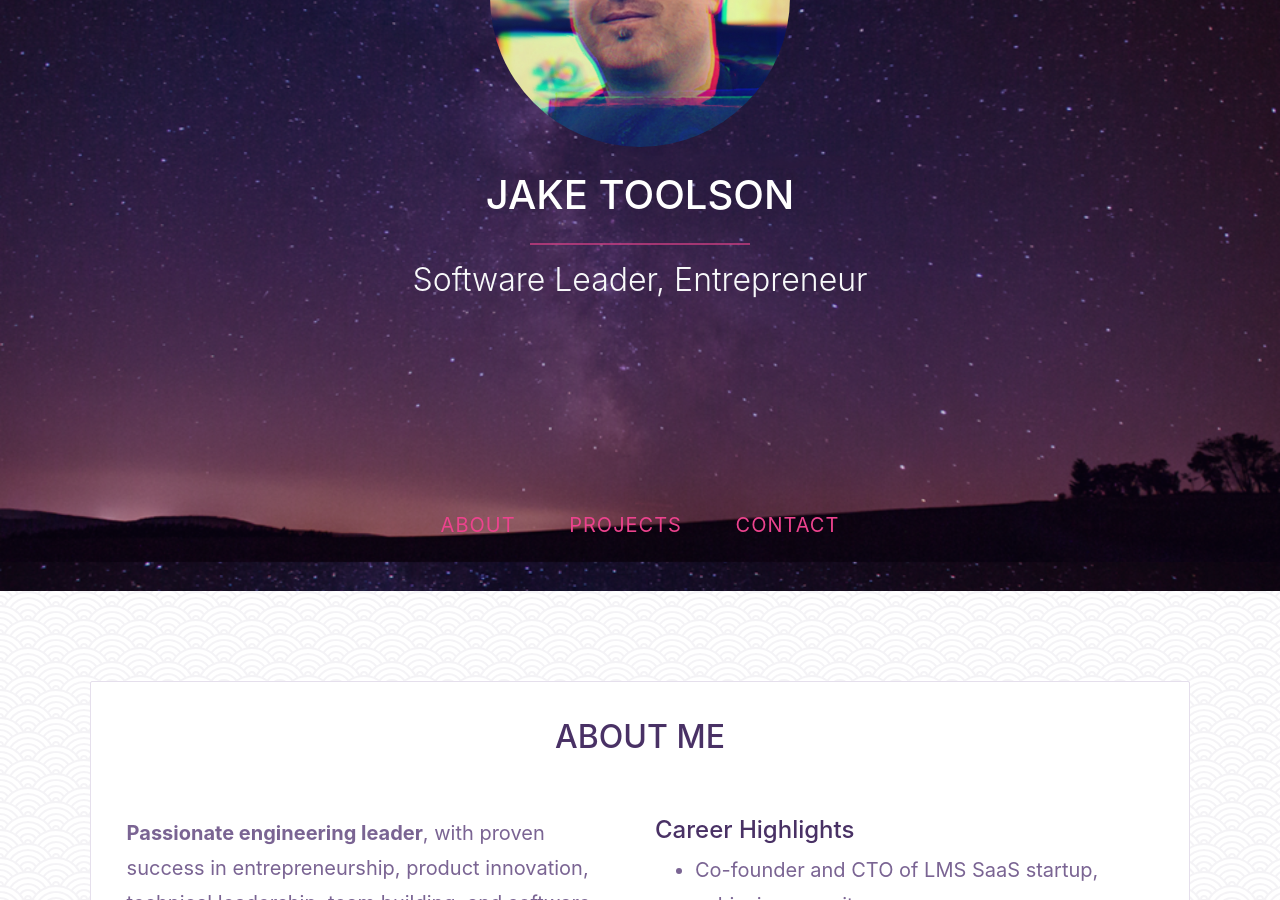
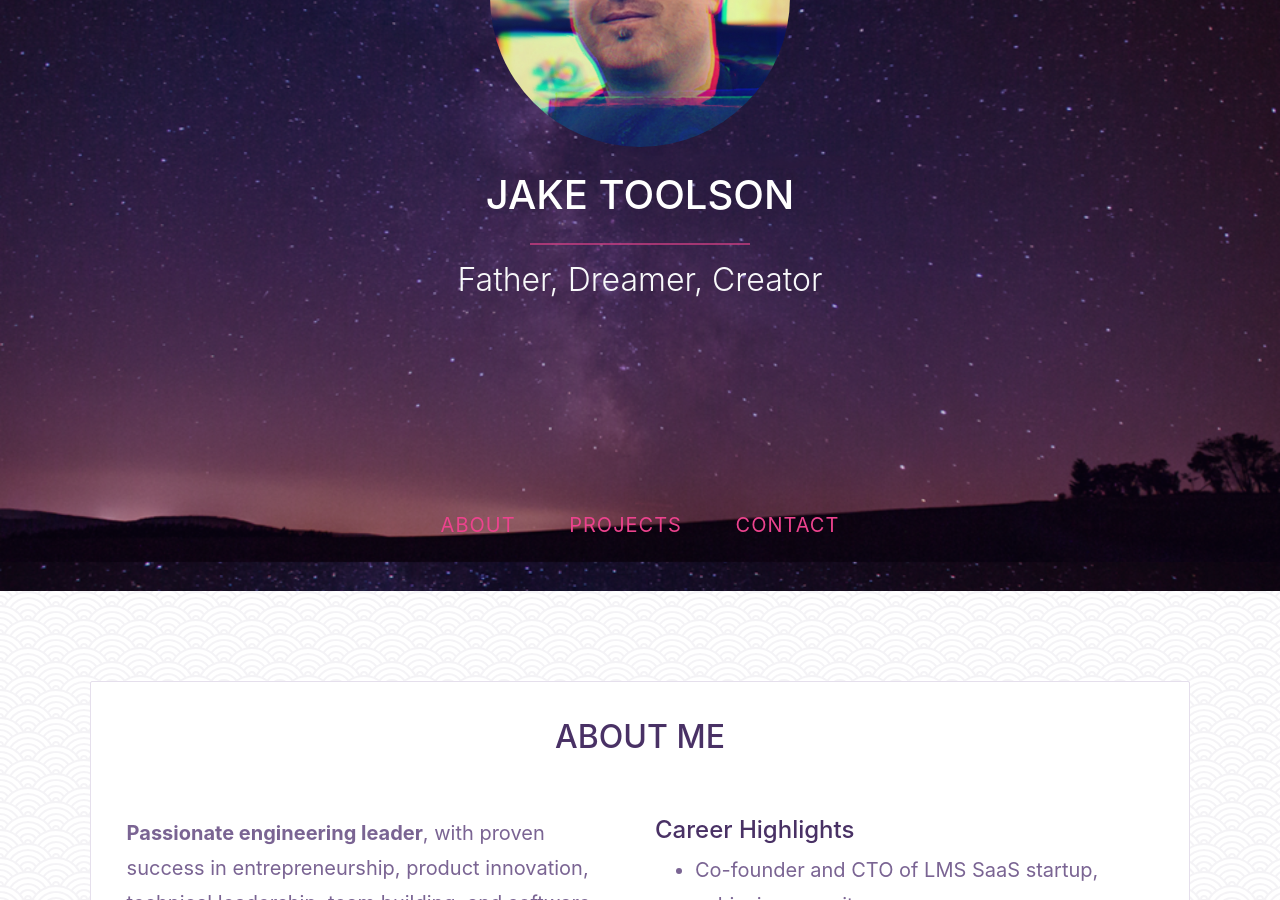
Before and after one commit to jaketoolson/jaketoolson.github.io, a Jekyll site: the page built from index.html, in a window 1280 px wide and 900 px high, scrolled down 338 px. Built offline with Jekyll 4.4.1, drawn with Linux system fonts in a browser that asks for light colours; nearby versions of some CDN libraries.

Commit message:
Update home.html

```diff
--- a/_includes/home.html
+++ b/_includes/home.html
@@ -4,7 +4,7 @@
             <img class="mb-4 family rounded-circle" height="300px" width="300px" src="https://raw.githubusercontent.com/jaketoolson/jaketoolson.github.io/master/images/jake(2).jpg">
             <h1 class="mb-4">JAKE TOOLSON</h1>
             <hr class="separator">
-            <h2 class="text-light mb-4">Software Leader, Entrepreneur</h2>
+            <h2 class="text-light mb-4">Father, Dreamer, Creator</h2>
         </div>
     </div>
 </section>
```
